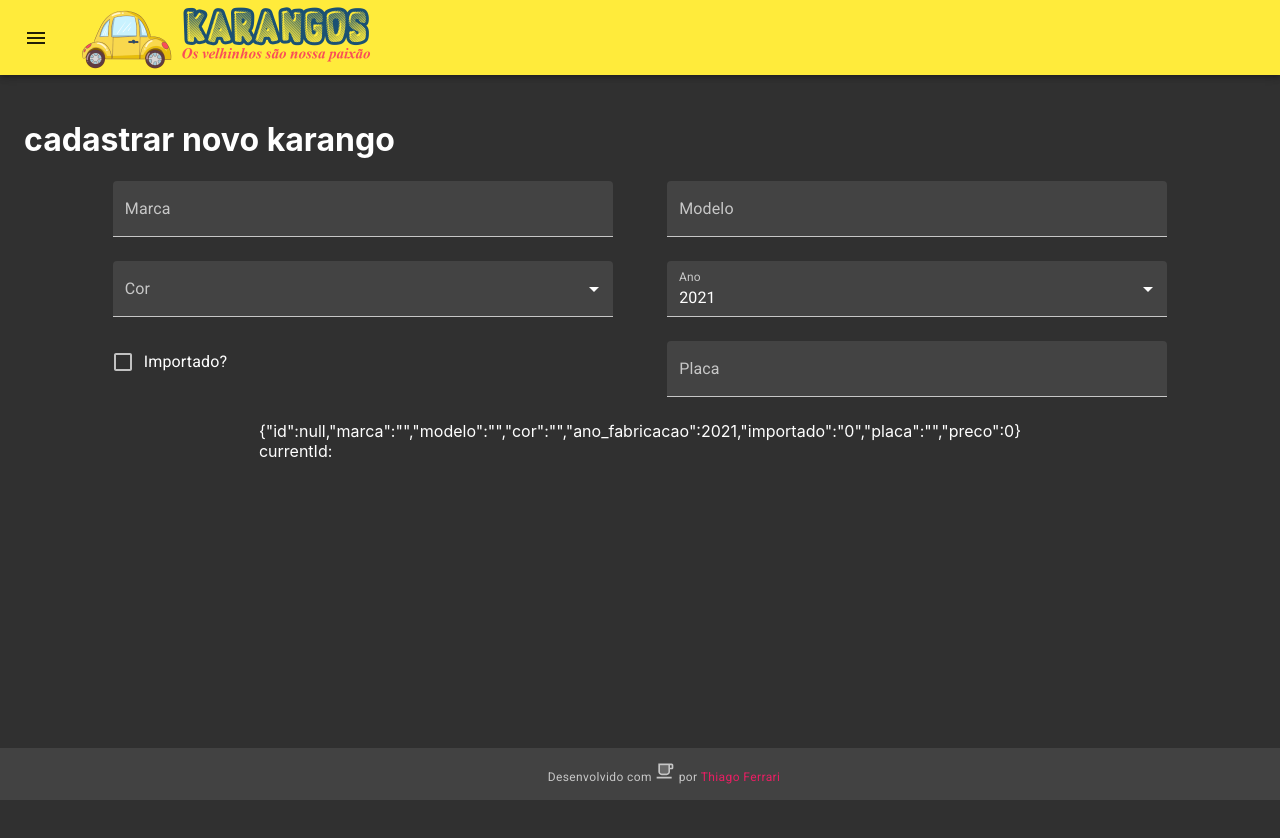
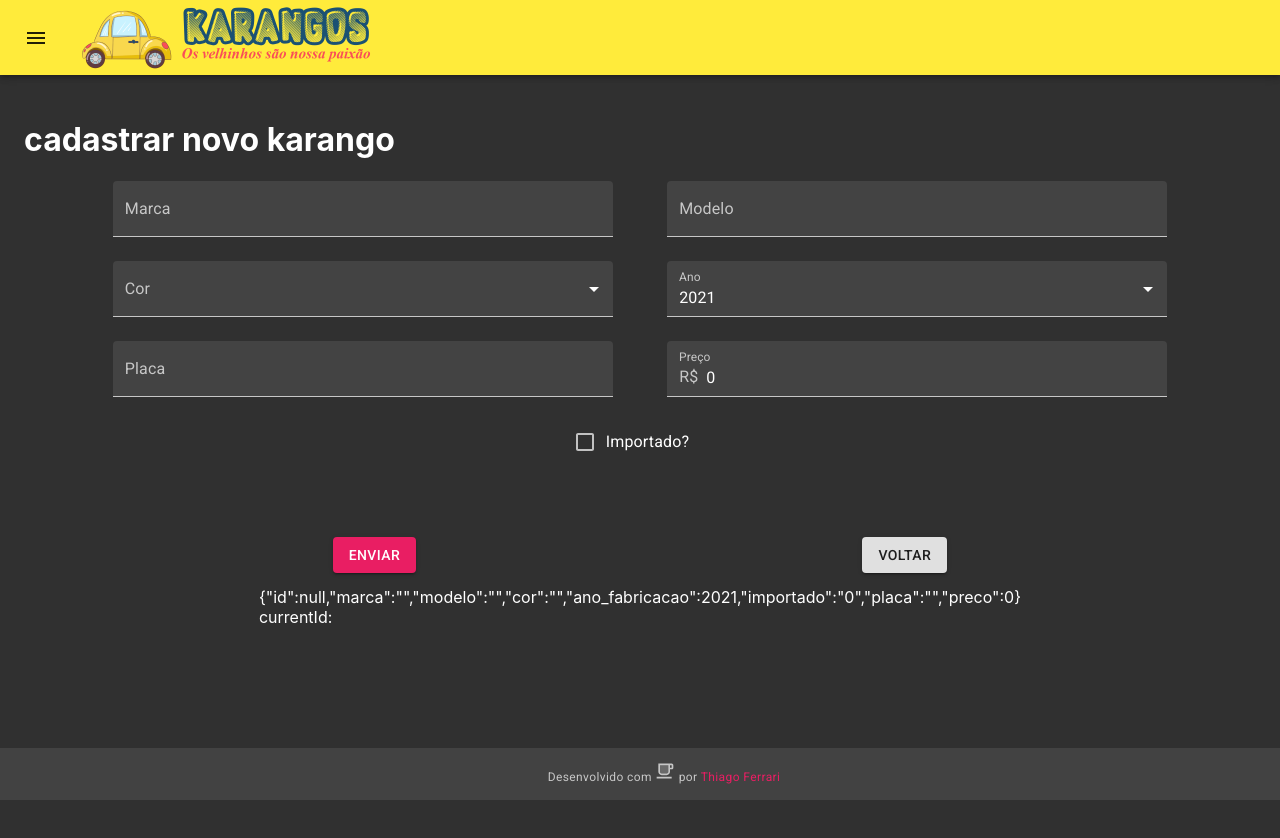
Before and after one commit to thiagoferrari/Karangos_ReactApp, a React (Create React App) app: page /new in a window 1280 px wide. Shown: the top 838 px of the page. Built offline with nearby package versions, Linux system fonts and the light colour scheme.

Commit message:
aula 2021-06-25

```diff
--- a/src/index.js
+++ b/src/index.js
@@ -5,9 +5,7 @@ import App from './App';
 import reportWebVitals from './reportWebVitals';
 
 ReactDOM.render(
-  <React.StrictMode>
-    <App />
-  </React.StrictMode>,
+    <App />,
   document.getElementById('root')
 );
 
--- a/src/routed/KarangosForm.js
+++ b/src/routed/KarangosForm.js
@@ -1,8 +1,11 @@
-import { Checkbox, FormControlLabel, makeStyles, MenuItem, NativeSelect, TextField } from '@material-ui/core';
+import { Button, FormControlLabel, InputAdornment, makeStyles, MenuItem, NativeSelect, Snackbar, TextField, Toolbar } from '@material-ui/core';
 import { useState, useEffect } from 'react';
 import InputLabel from '@material-ui/core/InputLabel';
 import FormControl from '@material-ui/core/FormControl';
-import { CheckBox } from '@material-ui/icons';
+import InputMask from 'react-input-mask'
+import Checkbox from '@material-ui/core/Checkbox'
+import axios from 'axios';
+import Alert from '@material-ui/lab/Alert';
 
 // padrão:
 //const useStyle = makeStyles(() => ({}))
@@ -18,8 +21,35 @@ const useStyle = makeStyles(() => ({
             maxWidth: '500px',
             marginBottom: '24px'
         }
+    },
+    toolbar: {
+        marginTop: '36px',
+        width: '100%',
+        display: 'flex',
+        justifyContent: 'space-around'
+    },
+    checkbox: {
+        alignItems: 'center'
     }
 }))
+
+/* Classes de caracteres de entrada para a mascara do campo placa
+    1) posições do 1 ao 3: letras de [A-Za-z]
+    2) posições numéricas (1ª, 3ª e 4ª depois do traço): [0-9]
+    3) 2ª posição após o traço pode ter digitos ou letras: [0-9A-Ja-j]
+*/
+
+// Representando as classes de caracteres da máscara como um objeto
+const formatChars = {
+    'A': '[A-Za-z]',
+    '0': '[0-9]',
+    '#': '[0-9A-Ja-j]'
+}
+
+//Finalmente, a máscara de entrada do campo placa
+const placaMask = 'AAA-0#00'
+
+//
 
 export default function KarangosForm() {
 
@@ -47,6 +77,15 @@ export default function KarangosForm() {
 
     function handleInputChange(event, property) {
 
+        // FACILITANDO AO CRIAR CARRO NO REACT <-> BANCO:
+        /* quando o nome de uma propriedade de um objeto aparece entre [],
+            isso se chama 'propriedade calculada'. O nome da propriedade vai
+            corresponder à avaliação da expressão entre os colchetes
+
+            mas para isso dar certo é preciso que:
+            o nome da propriedade do estado == id do componente (por exemplo o TextField aqui)
+        */
+
         /* se houver id no event.target, ele será o nome da propriedade
             senão usaremos o valor do segundo parâmetro
         */
@@ -54,19 +93,15 @@ export default function KarangosForm() {
         if (event.target.id) property = event.target.id
 
 
-        if (property == 'importado') {
+        if (property === 'importado') {
             const newState = !importadoChecked
             setKarango({ ...karango, importado: (newState ? '1' : '0') })
             setImportadoChecked(newState)
+        } else if (property === 'placa') {
+            setKarango({ ...karango, [property]: event.target.value.toUpperCase() })
         } else {
-            // FACILITANDO AO CRIAR CARRO NO REACT <-> BANCO:
-            /* quando o nome de uma propriedade de um objeto aparece entre [],
-                isso se chama 'propriedade calculada'. O nome da propriedade vai
-                corresponder à avaliação da expressão entre os colchetes
 
-                mas para isso dar certo é preciso que:
-                o nome da propriedade do estado == id do componente (por exemplo o TextField aqui)
-            */
+
 
             setCurrentId(event.target.id) // usado para auxiliar na propriedade calculada
             setKarango({ ...karango, [property]: event.target.value })
@@ -75,10 +110,25 @@ export default function KarangosForm() {
 
     }
 
+    async function saveData() {
+        try {
+            await axios.post('https://api.faustocintra.com.br/karangos', karango)
+            alert('dados salvos com sucesso!') // isso vai virar um snackbar
+            // A FAZER: retonar página de listagem
+        } catch (error) {
+            alert('ERRO: ' + error.message) // isso vai virar um snackbar
+        }
+    }
+
+    function handleSubmit(event) {
+        event.preventDefault() // evita recarregamento da página
+        saveData()
+    }
+
     return (
         <>
             <h1>cadastrar novo karango</h1>
-            <form className={classes.form}>
+            <form className={classes.form} onSubmit={handleSubmit}>
                 <TextField fullWidth id="marca" label="Marca" placeholder="Digite a marca"
                     variant="filled" value={karango.marca} onChange={handleInputChange} />
 
@@ -108,7 +158,23 @@ export default function KarangosForm() {
                     {years().map(year => <MenuItem value={year}>{year}</MenuItem>)}
                 </TextField>
 
-                <FormControl fullWidth>
+                <InputMask formatChars={formatChars} mask={placaMask} id="placa"
+                    value={karango.placa} onChange={(event) => handleInputChange(event, 'placa')} >
+                    {() => <TextField fullWidth label="Placa" placeholder="Digite a placa"
+                        variant="filled" />}
+                </InputMask>
+
+                <TextField fullWidth id="preco"
+                    label="Preço" placeholder="Digite o Preço"
+                    variant="filled" type='number'
+                    value={karango.preco} onChange={handleInputChange}
+                    InputProps={{
+                        startAdornment: <InputAdornment position="start">R$</InputAdornment>,
+                    }}
+                    onFocus={event => event.target.select()} //selecionar todo input a clicar
+                />
+
+                <FormControl fullWidth className={classes.checkbox}>
                     <FormControlLabel
                         control={<Checkbox checked={importadoChecked}
                             onChange={handleInputChange} id='importado' />}
@@ -116,8 +182,11 @@ export default function KarangosForm() {
                     />
                 </FormControl>
 
-                <TextField fullWidth id="placa" label="Placa" placeholder="Digite a placa"
-                    variant="filled" value={karango.placa} onChange={handleInputChange} />
+                <Toolbar className={classes.toolbar}>
+                    <Button variant='contained' color='secondary'
+                        type='submit'>Enviar</Button>
+                    <Button variant='contained'>Voltar</Button>
+                </Toolbar>
 
 
                 <div>
```
